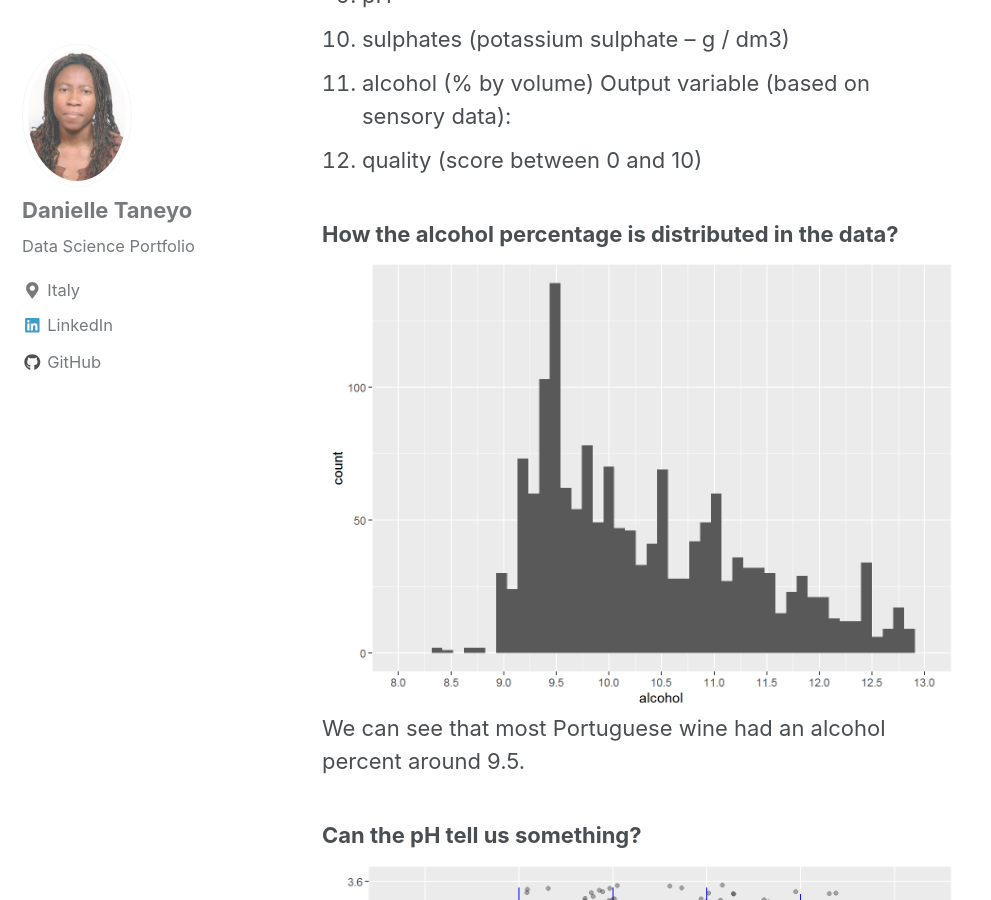
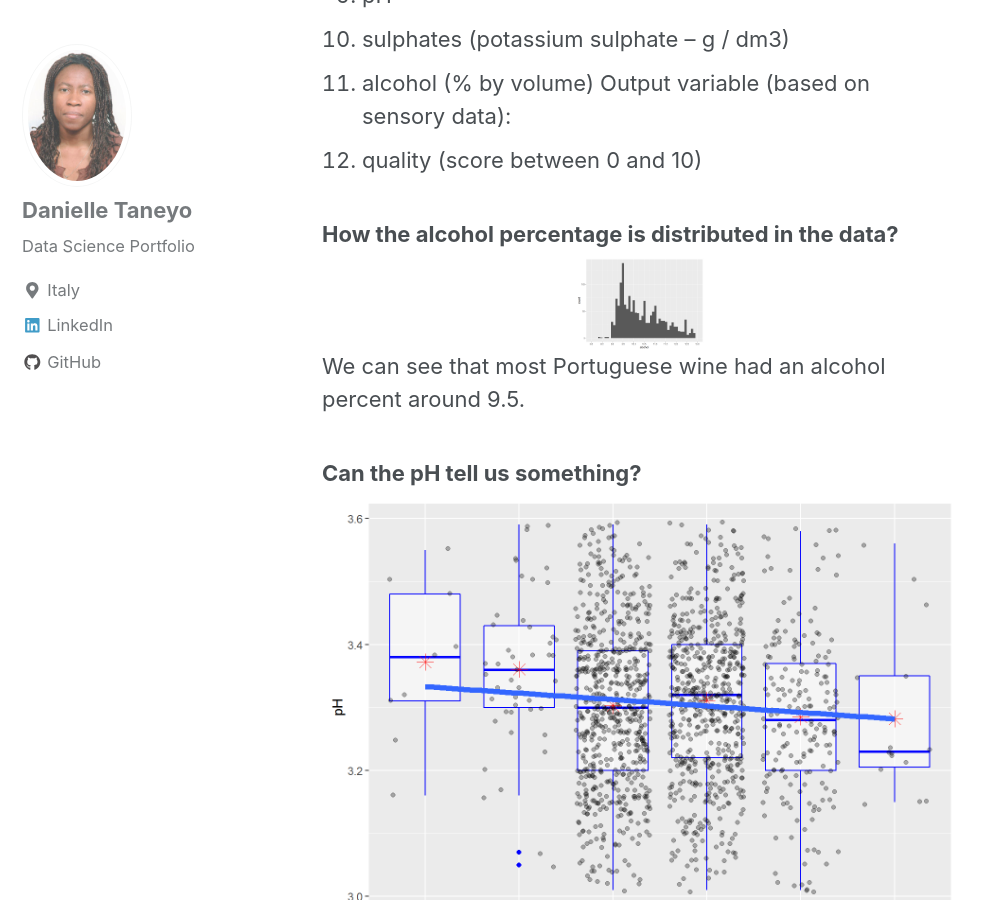
Before and after one commit to lsaa2014/lsaa2014.github.io, a Jekyll site: the page built from _posts/2018-03-27-WineEDA.md, in a window 1280 px wide and 900 px high, scrolled down 1831 px. Shown: the whole window, without its empty margins (0-991 px from the left). Built offline with Jekyll 4.4.1, drawn with Linux system fonts in a browser that asks for light colours; nearby versions of some CDN libraries.

Commit message:
Update 2018-03-27-WineEDA.md

```diff
--- a/_posts/2018-03-27-WineEDA.md
+++ b/_posts/2018-03-27-WineEDA.md
@@ -29,7 +29,7 @@
 12. quality (score between 0 and 10)
 
 ### How the alcohol percentage is distributed in the data?
-<img src="{{ site.url }}{{ site.baseurl }}/images/wine/alcoholpercent.png" alt="image-center" class="align-center">
+<img src="{{ site.url }}{{ site.baseurl }}/images/wine/alcoholpercent.png" alt="image-center" class="align-center" width="128" height="128">
 We can see that most Portuguese wine had an alcohol percent around 9.5.
 
 ### Can the pH tell us something?
```
